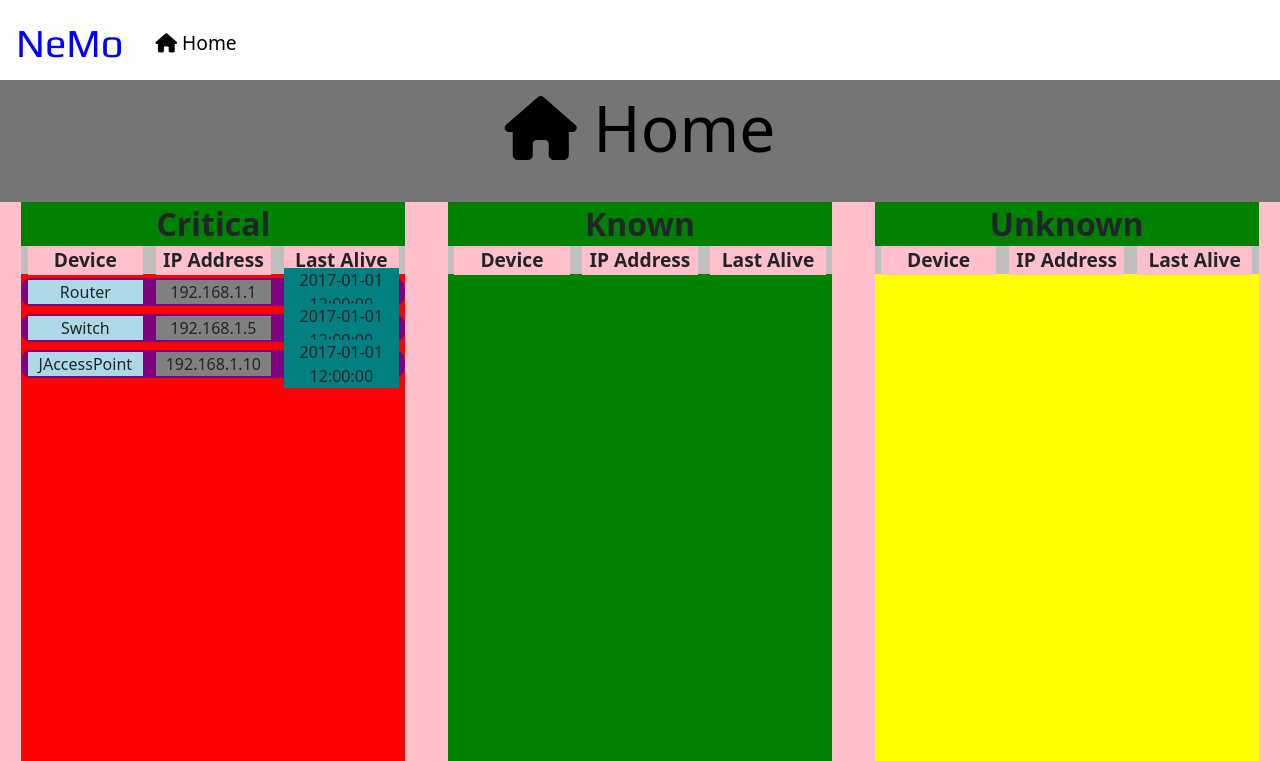
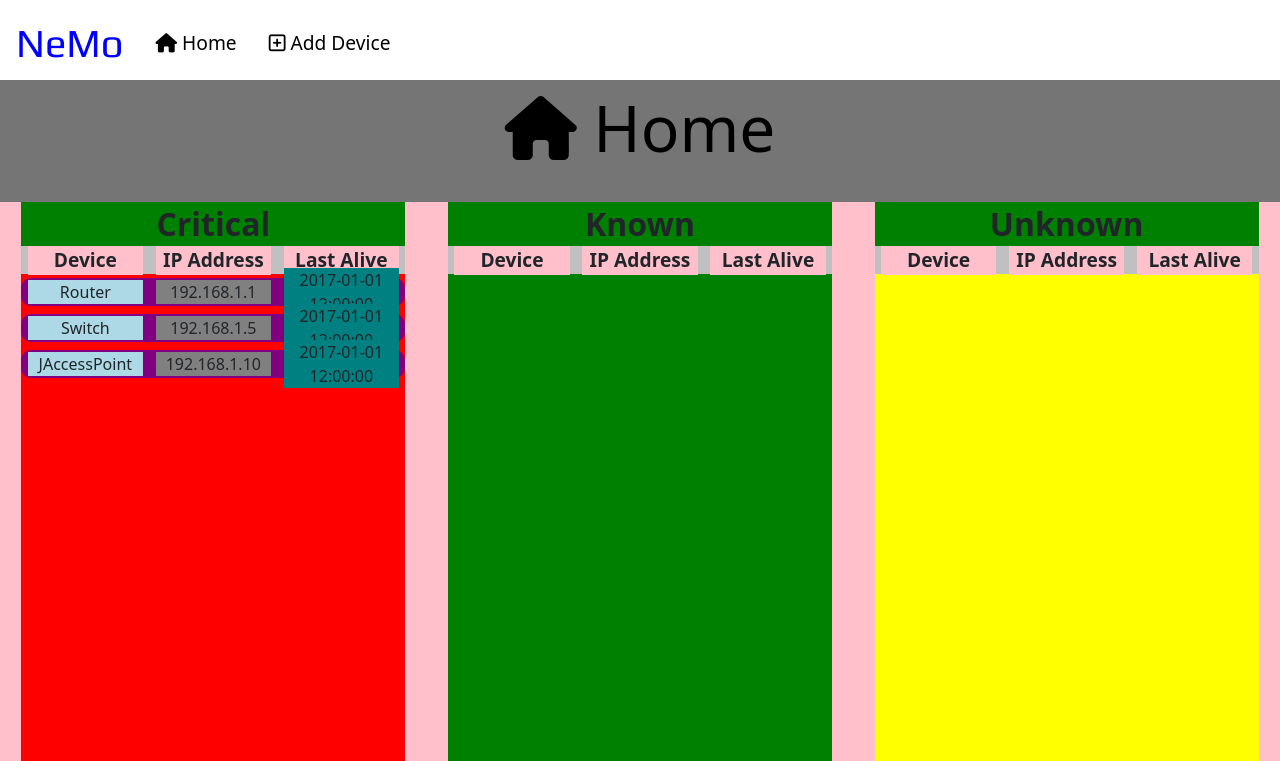
Before and after one commit to joeyagreco/NeMo, a Flask app: page / in a window 1280 px wide. Shown: the top 761 px of the page. Run offline with Flask 2, Linux system fonts and the light colour scheme; some libraries are stand-ins or nearby versions.

Commit message:
added button and cleanup

```diff
--- a/templates/base.html
+++ b/templates/base.html
@@ -33,12 +33,14 @@
     {% block header %}{% endblock %}
 </header>
 
-<nav class="navbar navbar-light darkestColor">
-    <a class="navbar-brand" href="#" onclick="homeRedirect()">
+<nav class="navbar navbar-light">
+    <a class="navbar-brand" href="#" onclick="">
         <span id="logoButton">NeMo</span>
     </a>
-    <a class="nav-item nav-link" href="#" onclick="leagueHomepageRedirect()"><i
+    <a class="nav-item nav-link" href="#" onclick=""><i
             class="fas fa-home"></i> <span class="navBarText">Home</span></a>
+    <a class="nav-item nav-link" href="#" onclick=""><i class="far fa-plus-square"></i> <span
+            class="navBarText"> Add Device</span></a>
 </nav>
 
 <div class="topSection">
```
